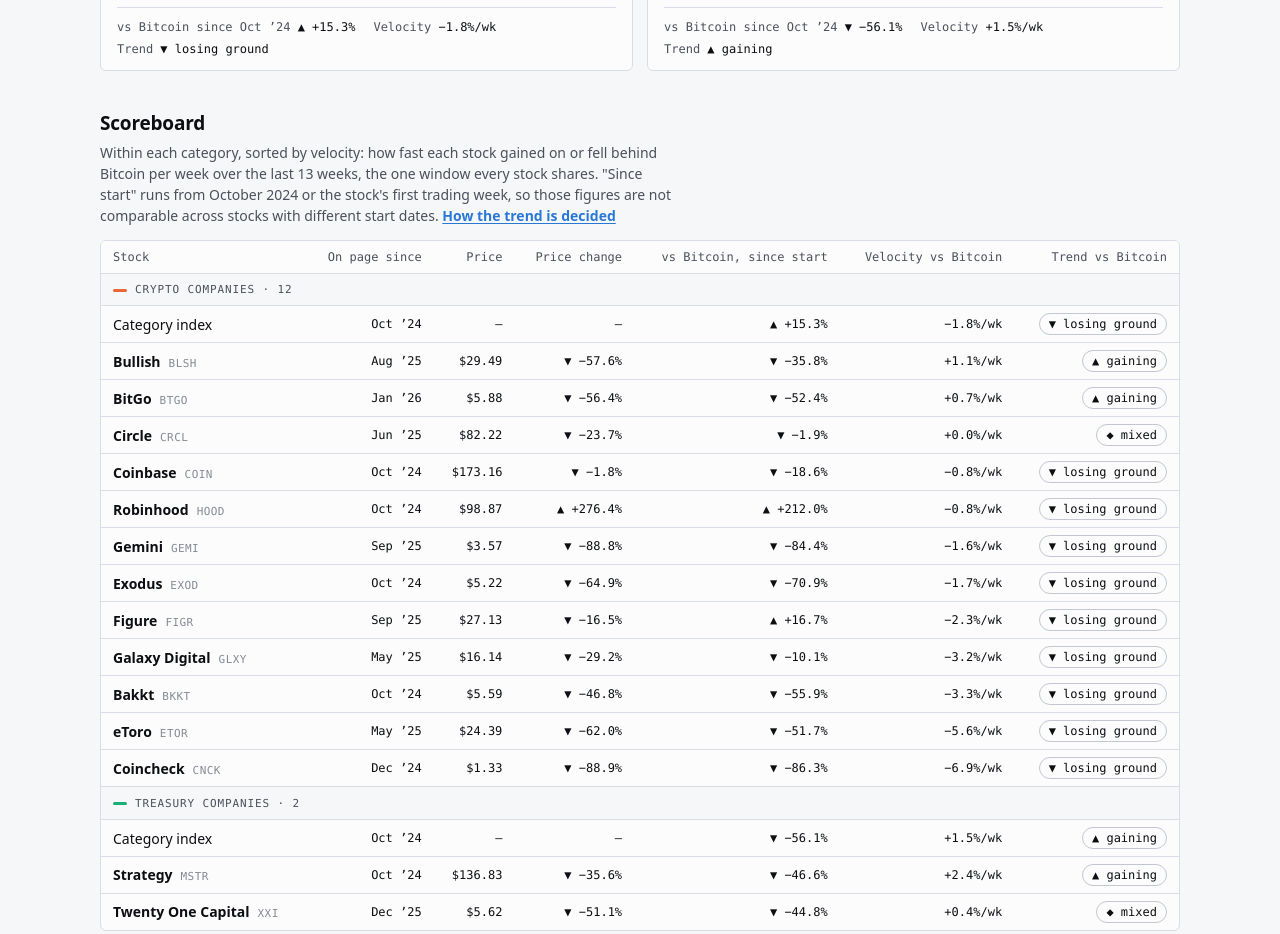
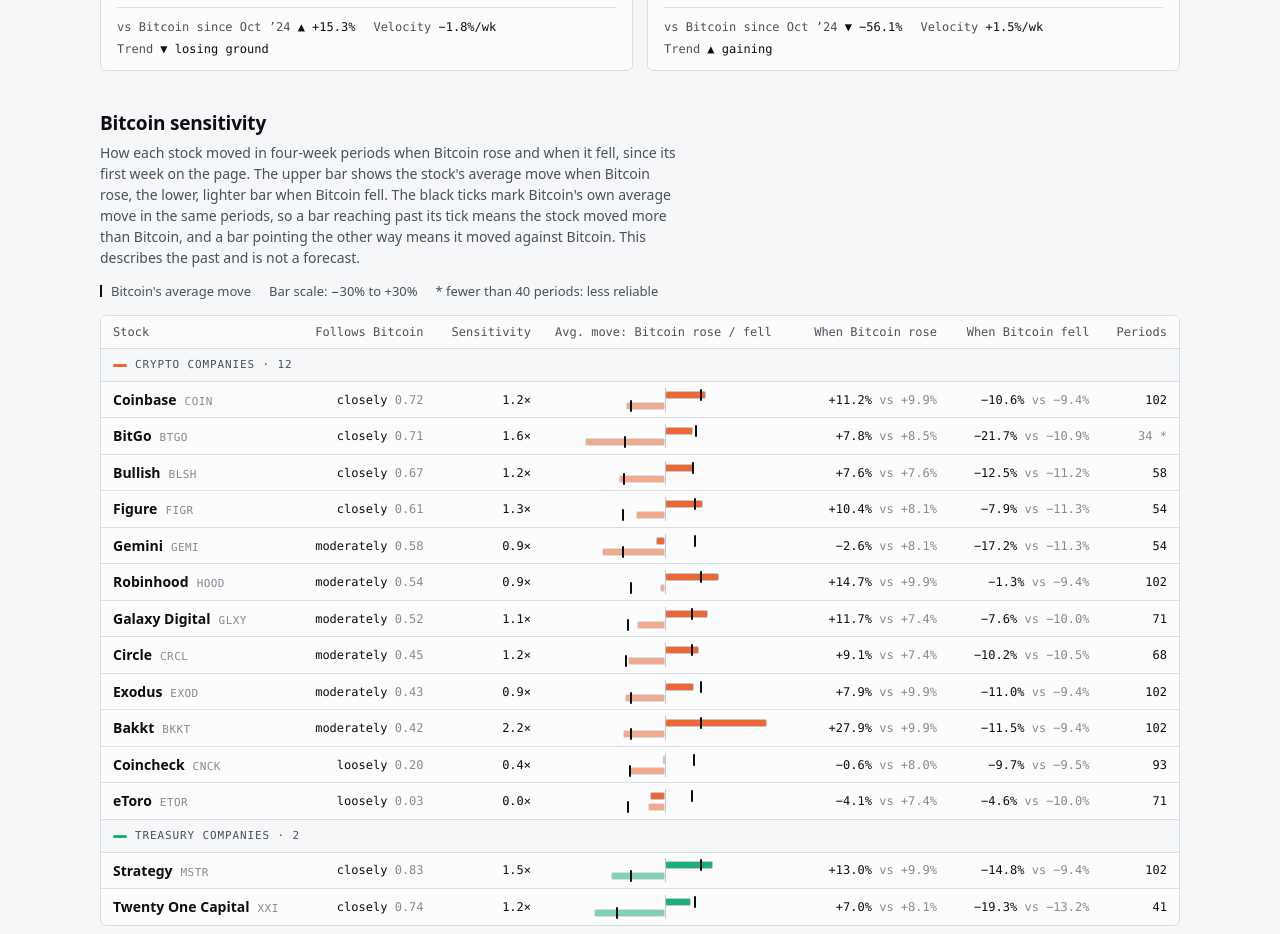
Before and after one commit to Budenkinder/rypto-stocks-vs-bitcoin, a plain HTML site: page index.html in a window 1280 px wide. Shown: the part 1218-2152 px from the top of the page. Drawn offline with Linux system fonts and the light colour scheme.

Commit message:
Remove the scoreboard section
The scoreboard table duplicated the velocity and trend shown on each chart
and made the page harder to read. Velocity and trend stay on the category
and per-stock charts; the README lists them there now.

Co-Authored-By: Claude Opus 5.5 <noreply@anthropic.com>
Claude-Session: https://claude.ai/code/session_01HQE3vdBhJNDcPMv9yWRM94

```diff
--- a/app.js
+++ b/app.js
@@ -246,19 +246,6 @@ Object.values(GROUPS).forEach(g=>panel(document.getElementById("groups"),{name:g
   sub:`Equal weight · ${g.atStart} ${g.atStart===1?"stock":"stocks"} in Oct ’24, ${g.members.length} today`,color:g.color,pts:g.idx,rel:true,H:250,nt:4,
   fmt:v=>v.toFixed(1),tick:String,stats:relStatsHtml(g.rs,g.idx[0]),aria:g.name+" priced in Bitcoin, index starting at 100, with 13-week average"},fixed));
 
-/* ---- scoreboard ---- */
-(function(){
-  const since=s=>s.full?"Oct ’24":xLab(s.first.t);
-  let h="<thead><tr><th>Stock</th><th>On page since</th><th>Price</th><th>Price change</th><th>vs Bitcoin, since start</th><th>Velocity vs Bitcoin</th><th>Trend vs Bitcoin</th></tr></thead><tbody>";
-  Object.values(GROUPS).forEach(g=>{
-    h+=`<tr class="grp"><td colspan="7"><span><span class="sw" style="background:${g.color}"></span>${g.name} · ${g.members.length}</span></td></tr>`;
-    h+=`<tr class="idx"><td>Category index</td><td>Oct ’24</td><td class="na">—</td><td class="na">—</td><td>${fmtPct(g.rs.since)}</td><td>${fmtVel(g.rs.vel)}</td><td><span class="pill">${g.rs.glyph} ${g.rs.trend}</span></td></tr>`;
-    g.members.slice().sort((a,b)=>b.rs.vel-a.rs.vel).forEach(s=>{
-      h+=`<tr><td>${s.name}<small>${s.id}</small></td><td>${since(s)}</td><td>${fmtP(s.last.v,2)}</td><td>${fmtPct(s.usdChg)}</td><td>${fmtPct(s.rs.since)}</td><td>${fmtVel(s.rs.vel)}</td><td><span class="pill">${s.rs.glyph} ${s.rs.trend}</span></td></tr>`;});
-  });
-  document.getElementById("score").innerHTML=h+"</tbody>";
-})();
-
 /* ---- Bitcoin sensitivity: how each stock moved in rolling 4-week periods when Bitcoin rose or fell ---- */
 (function(){
   const K=4, mean=a=>a.length?a.reduce((x,y)=>x+y,0)/a.length:null;
--- a/index.html
+++ b/index.html
@@ -7,7 +7,7 @@
 <style>:root{color-scheme:light;padding-top:env(safe-area-inset-top,0px);padding-bottom:env(safe-area-inset-bottom,0px)}*,*::before,*::after{box-sizing:border-box}body{margin:0;-webkit-text-size-adjust:100%}[hidden]{display:none!important}</style>
 <title>Crypto Stocks vs Bitcoin</title>
 <style>
-/* Layout: Bitcoin as the reference strip, two group indexes side by side, a scoreboard, then small multiples per stock grouped by category. */
+/* Layout: Bitcoin as the reference strip, two group indexes side by side, Bitcoin sensitivity, then small multiples per stock grouped by category. */
 :root{
   --bg:#f6f7f9; --surface:#fcfcfd; --ink:#0c0e12; --ink2:#4b505a; --muted:#858a94;
   --grid:#e2e5ea; --axis:#c2c7d0; --line:#d9dde4;
@@ -91,13 +91,6 @@ th,td{padding:7px 12px;text-align:right;white-space:nowrap;border-bottom:1px sol
 th:first-child,td:first-child{text-align:left}
 th{position:sticky;top:0;background:var(--surface);color:var(--ink2);font-weight:500}
 td.na{color:var(--muted)}
-#score td:first-child{font-family:var(--body);font-size:14px;font-weight:600}
-#score td:first-child small{font-family:var(--mono);font-size:11px;font-weight:400;color:var(--muted);margin-left:8px;letter-spacing:.04em}
-#score tr.grp td{font-family:var(--mono);font-size:11px;letter-spacing:.08em;text-transform:uppercase;color:var(--ink2);background:var(--bg);font-weight:500}
-#score tr.grp td span{display:inline-flex;align-items:center;gap:8px}
-#score tr.idx td{font-weight:500;color:var(--ink)}
-#score tr:last-child td{border-bottom:0}
-.pill{display:inline-block;border:1px solid var(--axis);border-radius:999px;padding:1px 9px;color:var(--ink)}
 details{border-top:1px solid var(--line);padding-top:14px}
 summary{cursor:pointer;font-weight:600;font-size:14px}
 details .tscroll{max-height:420px;margin-top:12px}
@@ -150,14 +143,6 @@ footer p{margin:0}
     </div>
     <div class="legend"><span><span class="sw" style="background:var(--ink2)"></span>Weekly index</span><span><span class="dash"></span>13-week average</span></div>
     <div class="grid" id="groups"></div>
-  </section>
-
-  <section>
-    <div class="sechead">
-      <h2>Scoreboard</h2>
-      <p class="sub">Within each category, sorted by velocity: how fast each stock gained on or fell behind Bitcoin per week over the last 13 weeks, the one window every stock shares. "Since start" runs from October 2024 or the stock's first trading week, so those figures are not comparable across stocks with different start dates. <a class="mlink" href="#method">How the trend is decided</a></p>
-    </div>
-    <div class="tscroll"><table id="score"></table></div>
   </section>
 
   <section id="sensitivity">
```
Also changed, not shown: 1 other file.
